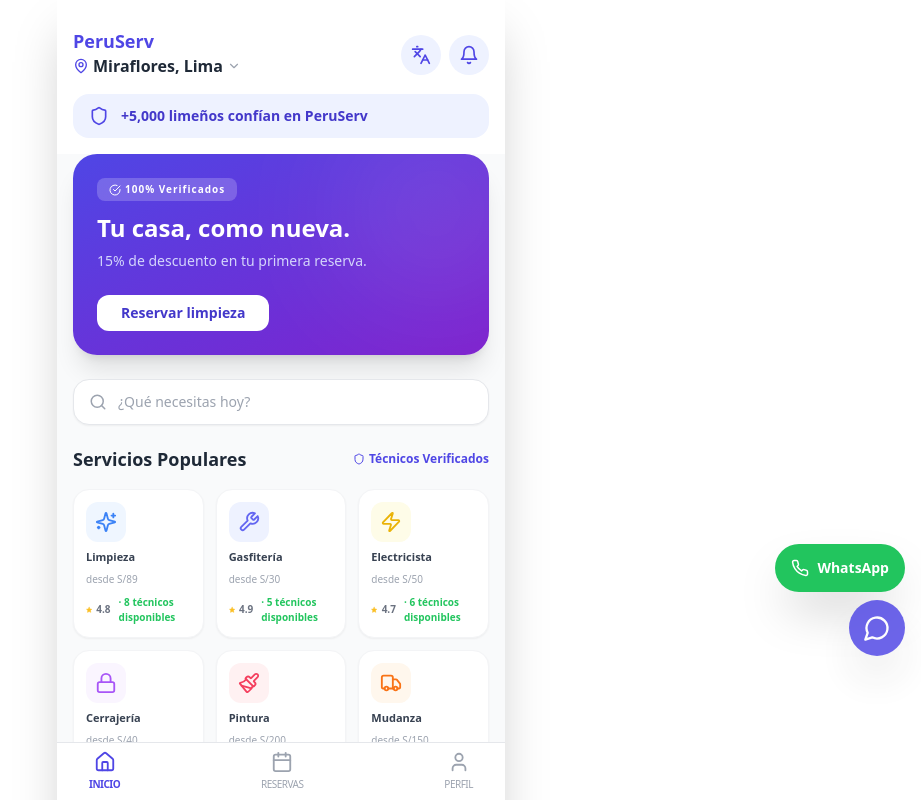
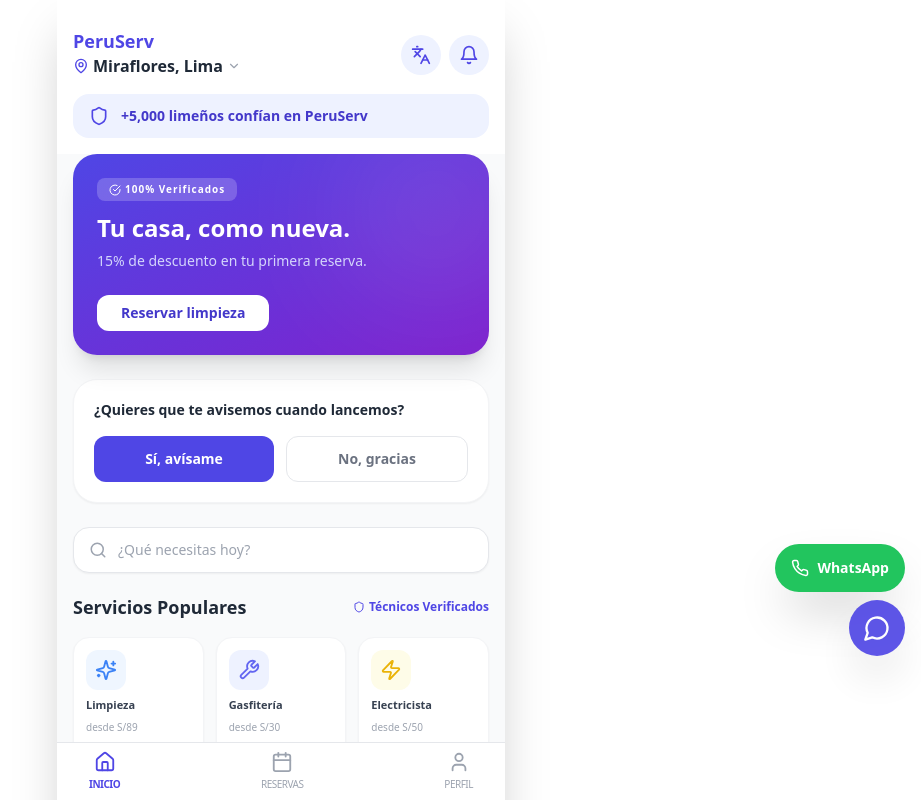
Before and after one commit to csprog123/HandymanLima, a React (Vite) app: page / in a window 1280 px wide. Shown: the top 800 px of the page, without its empty margins (359-1280 px from the left). Built offline with nearby package versions, Linux system fonts and the light colour scheme.

Commit message:
Add interest panel with bilingual Yes/No flow and Google Sheets logging

```diff
--- a/src/App.jsx
+++ b/src/App.jsx
@@ -356,6 +356,17 @@
     testimonials_title: "Lo que dicen nuestros clientes",
     whatsapp_cta: "WhatsApp",
     change_district: "Cambiar distrito",
+    interest_title: "¿Quieres que te avisemos cuando lancemos?",
+    interest_yes: "Sí, avísame",
+    interest_no: "No, gracias",
+    interest_email_title: "¿Quieres que te contactemos?",
+    interest_email_sub: "Es opcional. Tu privacidad es importante para nosotros.",
+    interest_email_placeholder: "Tu correo electrónico (opcional)",
+    interest_skip: "Omitir",
+    interest_send: "Enviar",
+    interest_sending: "Enviando...",
+    interest_thanks_yes: "¡Gracias! Te avisaremos cuando lancemos. 🚀",
+    interest_thanks_no: "Gracias por tu respuesta.",
   },
   en: {
     app_name: "PeruServ",
@@ -421,6 +432,17 @@
     testimonials_title: "What our customers say",
     whatsapp_cta: "WhatsApp",
     change_district: "Change district",
+    interest_title: "Want us to notify you when we launch?",
+    interest_yes: "Yes, notify me",
+    interest_no: "No, thanks",
+    interest_email_title: "Want us to reach you?",
+    interest_email_sub: "This is optional. Your privacy matters to us.",
+    interest_email_placeholder: "Your email address (optional)",
+    interest_skip: "Skip",
+    interest_send: "Submit",
+    interest_sending: "Submitting...",
+    interest_thanks_yes: "Thanks! We'll let you know when we launch. 🚀",
+    interest_thanks_no: "Thanks for your feedback.",
   },
 };
 
@@ -435,6 +457,9 @@
   set: (k, v) => localStorage.setItem(k, JSON.stringify(v)),
   del: (k) => localStorage.removeItem(k),
 };
+
+// Replace with your published Google Apps Script web app URL
+const APPS_SCRIPT_URL = "YOUR_APPS_SCRIPT_URL_HERE";
 
 // ─── App Component ─────────────────────────────────────────────────────────
 export default function App() {
@@ -795,6 +820,9 @@
           <div className="absolute top-[-20%] right-[-10%] w-48 h-48 bg-white/10 rounded-full blur-3xl"></div>
         </div>
       </div>
+
+      {/* Interest panel */}
+      <InterestPanel t={t} lang={lang} />
 
       {/* Search bar */}
       <div className="px-4 mb-5">
@@ -925,6 +953,123 @@
         </div>
       </div>
     </>
+  );
+}
+
+function InterestPanel({ t, lang }) {
+  const [step, setStep] = useState(() =>
+    ls.get("ps_interest_done") ? "done" : "prompt"
+  );
+  const [email, setEmail] = useState("");
+  const [submitting, setSubmitting] = useState(false);
+
+  if (step === "done") return null;
+
+  const submit = async (interested, contactEmail = null) => {
+    setSubmitting(true);
+    try {
+      await fetch(APPS_SCRIPT_URL, {
+        method: "POST",
+        mode: "no-cors",
+        body: JSON.stringify({
+          interested,
+          email: contactEmail || "",
+          lang,
+          timestamp: new Date().toISOString(),
+        }),
+      });
+    } catch (_) {
+      // fire-and-forget — don't block UX on network errors
+    }
+    ls.set("ps_interest_done", true);
+    setSubmitting(false);
+    setStep(interested ? "thanks_yes" : "thanks_no");
+    if (!interested) setTimeout(() => setStep("done"), 3000);
+  };
+
+  if (step === "thanks_yes") {
+    return (
+      <div className="px-4 mb-6">
+        <div className="bg-emerald-50 border border-emerald-200 rounded-3xl p-5 text-center">
+          <div className="text-3xl mb-2">🚀</div>
+          <p className="text-emerald-700 font-bold text-sm">
+            {t("interest_thanks_yes")}
+          </p>
+        </div>
+      </div>
+    );
+  }
+
+  if (step === "thanks_no") {
+    return (
+      <div className="px-4 mb-6">
+        <div className="bg-gray-50 border border-gray-200 rounded-3xl p-4 text-center">
+          <p className="text-gray-500 font-bold text-sm">
+            {t("interest_thanks_no")}
+          </p>
+        </div>
+      </div>
+    );
+  }
+
+  if (step === "email") {
+    return (
+      <div className="px-4 mb-6">
+        <div className="bg-white border border-indigo-100 rounded-3xl p-5 shadow-sm">
+          <p className="text-gray-800 font-bold text-sm mb-1">
+            {t("interest_email_title")}
+          </p>
+          <p className="text-gray-400 text-xs mb-4">{t("interest_email_sub")}</p>
+          <input
+            type="email"
+            placeholder={t("interest_email_placeholder")}
+            value={email}
+            onChange={(e) => setEmail(e.target.value)}
+            className="w-full bg-gray-50 border-0 rounded-xl px-4 py-3 text-sm focus:ring-2 focus:ring-indigo-500 mb-3"
+          />
+          <div className="flex gap-2">
+            <button
+              onClick={() => submit(true, null)}
+              disabled={submitting}
+              className="flex-1 text-indigo-600 font-bold text-sm py-2.5 rounded-xl border border-indigo-200 hover:bg-indigo-50 active:scale-95 transition-all disabled:opacity-50"
+            >
+              {t("interest_skip")}
+            </button>
+            <button
+              onClick={() => submit(true, email || null)}
+              disabled={submitting}
+              className="flex-1 bg-indigo-600 text-white font-bold text-sm py-2.5 rounded-xl hover:bg-indigo-700 active:scale-95 transition-all disabled:opacity-50"
+            >
+              {submitting ? t("interest_sending") : t("interest_send")}
+            </button>
+          </div>
+        </div>
+      </div>
+    );
+  }
+
+  return (
+    <div className="px-4 mb-6">
+      <div className="bg-white border border-gray-100 rounded-3xl p-5 shadow-sm">
+        <p className="text-gray-800 font-bold text-sm mb-4">
+          {t("interest_title")}
+        </p>
+        <div className="flex gap-3">
+          <button
+            onClick={() => setStep("email")}
+            className="flex-1 bg-indigo-600 text-white font-bold text-sm py-3 rounded-xl hover:bg-indigo-700 active:scale-95 transition-all"
+          >
+            {t("interest_yes")}
+          </button>
+          <button
+            onClick={() => submit(false)}
+            className="flex-1 text-gray-500 font-bold text-sm py-3 rounded-xl border border-gray-200 hover:bg-gray-50 active:scale-95 transition-all"
+          >
+            {t("interest_no")}
+          </button>
+        </div>
+      </div>
+    </div>
   );
 }
 
```
Also changed, not shown: 1 other file (tests, documents, lock files or other folders).
